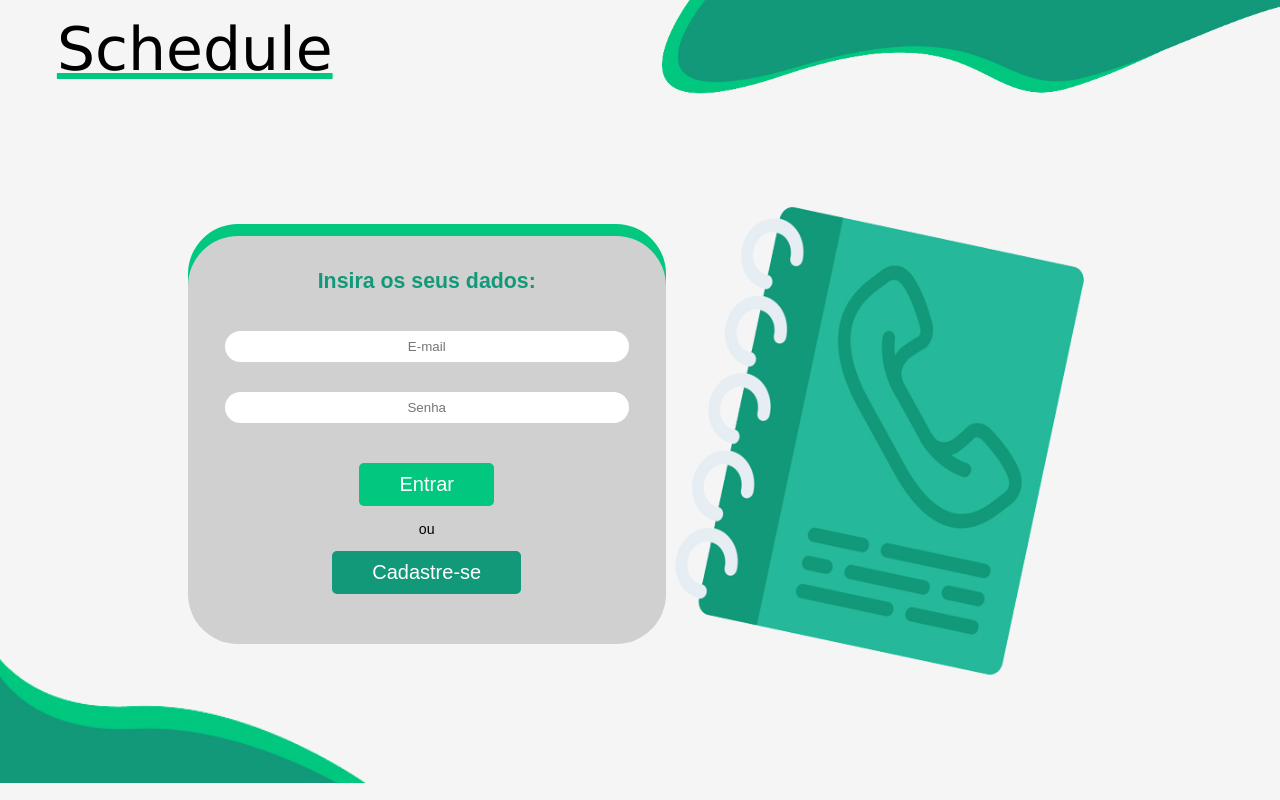
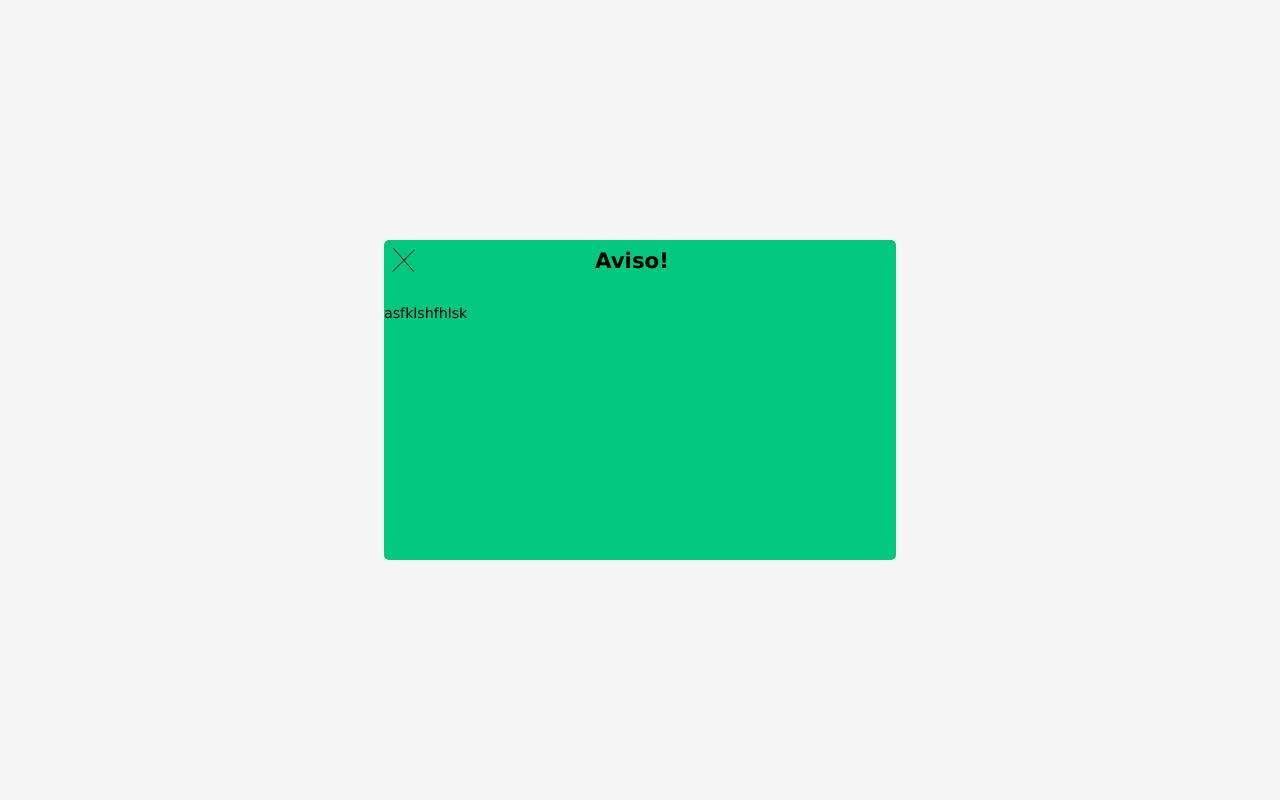
Before and after one commit to DanielRogs/Frontend_Schedule, a React (Create React App) app: page / in a window 1280 px wide. Built offline with nearby package versions, Linux system fonts and the light colour scheme.

Commit message:
avisomodal

```diff
--- a/src/App.tsx
+++ b/src/App.tsx
@@ -3,6 +3,7 @@ import AppRoutes from './routes';
 import GlobalStyle from './globalStyles';
 
 import AuthProvider from './context/AuthProvider';
+import WarningModal from './components/WarningModal';
 
 
 class App extends React.Component  {
@@ -12,7 +13,7 @@ class App extends React.Component  {
       <>
         <GlobalStyle />
         <AuthProvider>
-          <AppRoutes />
+          <WarningModal />
         </AuthProvider>
       </>
     )
--- /dev/null
+++ b/src/components/WarningModal/index.tsx
@@ -0,0 +1,23 @@
+import React from "react";
+import { Div, Img, P, Title } from "./styled";
+import Sair from '../../assets/Image/sair.svg';
+
+class WarningModal extends React.Component{
+    constructor(Props: any) {
+        super(Props)
+
+    }
+
+    render(): React.ReactNode {
+        return (
+            <Div>
+                <Img heightPx={3} src={Sair} />
+                <Title>Aviso!</Title>
+                <P>asfklshfhlsk</P>
+
+            </Div>
+        )
+    }
+}
+
+export default WarningModal;
--- /dev/null
+++ b/src/components/WarningModal/styled.ts
@@ -0,0 +1,41 @@
+import styled from "styled-components";
+
+interface Props{
+    heightPx: number;
+}
+
+export const Div = styled.div`
+    z-index: 10;
+    display: flex;
+    flex-direction: column;
+    position: absolute;
+    top: 50%;
+    margin-top: -20vh;
+    left: 50%;
+    margin-left: -20vw;
+    background-color: #01C77F;
+    height: 40vh;
+    width: 40vw;
+    border-radius: 5px;
+`
+
+export const Title = styled.h2`
+    position: relative;
+    margin-left: auto;
+    margin-right: auto;
+    left: -8px;
+    margin-top: -3vh;
+`
+
+export const Img = styled.img<Props>`
+    max-width: fit-content;
+    height: ${(p) => p.heightPx}vh;
+    position: relative;
+    margin-top: 8px;
+    margin-left: 8px;
+
+`
+
+export const P = styled.p`
+
+`
```
Also changed, not shown: src/assets/Image/sair.svg (added).
